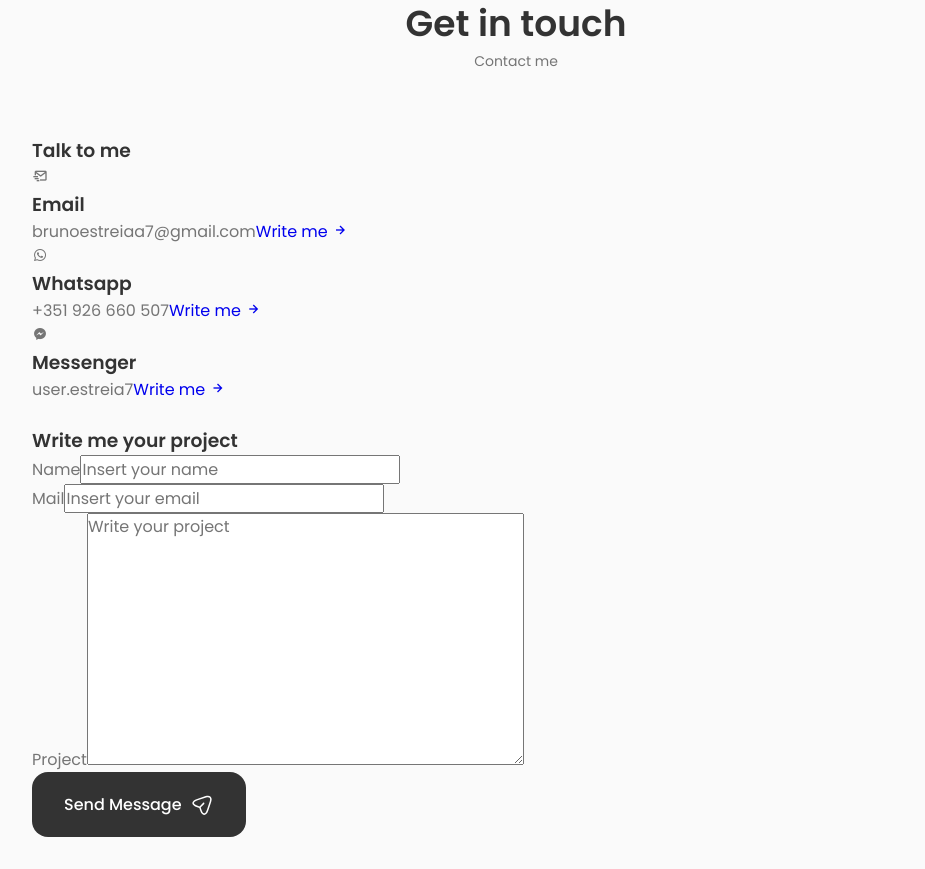
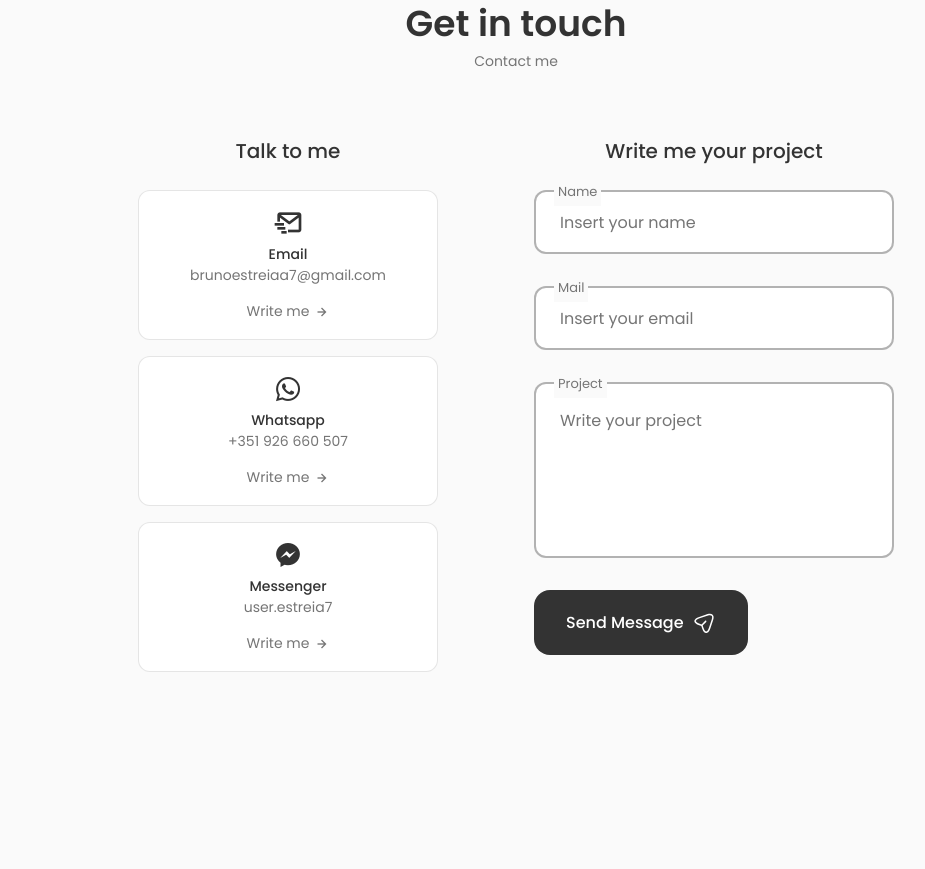
Before and after one commit to Estreia7/bruno-dev, a React (Create React App) app: page / in a window 1280 px wide. Shown: the part 3760-4629 px from the top of the page, without its empty margins (124-1049 px from the left). After the commit the page ends 4512 px from the top, so only its background shows below. Built offline with nearby package versions, Linux system fonts and the light colour scheme.

Commit message:
Contact styling

```diff
--- a/package.json
+++ b/package.json
@@ -3,9 +3,11 @@
   "version": "0.1.0",
   "private": true,
   "dependencies": {
+    "@emailjs/browser": "^3.10.0",
     "@testing-library/jest-dom": "^5.16.5",
     "@testing-library/react": "^13.4.0",
     "@testing-library/user-event": "^13.5.0",
+    "emailjs-com": "^3.2.0",
     "react": "^18.2.0",
     "react-dom": "^18.2.0",
     "react-scripts": "5.0.1",
--- a/src/components/contact/Contact.jsx
+++ b/src/components/contact/Contact.jsx
@@ -1,7 +1,23 @@
-import React from "react";
+import React, { useRef } from "react";
+import emailjs from "@emailjs/browser";
+
 import "./contact.css";
 
 const Contact = () => {
+  const form = useRef();
+
+  const sendEmail = (e) => {
+    e.preventDefault();
+
+    emailjs.sendForm(
+      "service_t8b4c1b",
+      "template_pxivbl8",
+      form.current,
+      "1rFSj3N3dACvQXGEp"
+    );
+    e.target.reset();
+  };
+
   return (
     <section className="contact section" id="contact">
       <h2 className="section__title">Get in touch</h2>
@@ -61,7 +77,7 @@
         <div className="contact__content">
           <h3 className="contact__title">Write me your project</h3>
 
-          <form className="contact__form">
+          <form ref={form} onSubmit={sendEmail} className="contact__form">
             <div className="contact__form-div">
               <label className="contact__form-tag">Name</label>
               <input
@@ -82,7 +98,7 @@
               />
             </div>
 
-            <div className="contact__form-div">
+            <div className="contact__form-div contact__form-area">
               <label className="contact__form-tag">Project</label>
               <textarea
                 name="project"
--- a/src/components/contact/contact.css
+++ b/src/components/contact/contact.css
@@ -0,0 +1,140 @@
+.contact__container{
+    grid-template-columns: repeat(2, max-content);
+    justify-content: center;
+    column-gap: 6rem;
+    padding-bottom: 3rem;
+}
+
+.contact__title{
+    text-align: center;
+    font-size: var(--h3-font-size);
+    font-weight: var(--font-medium);
+    margin-bottom: var(--mb-1-5);
+}
+
+.contact__info{
+    display: grid;
+    row-gap: 1rem;
+    grid-template-columns: 300px;
+}
+
+.contact__card{
+    background-color: var(--container-color);
+    border: 1px solid rgba(0, 0, 0, 0.1);
+    padding: 1rem;
+    border-radius: 0.75rem;
+    text-align: center;
+}
+.contact__card-icon {
+    font-size:  2rem;
+    color: var(--title-color);
+    margin-bottom: var(--mb-0-25);
+}
+
+.contact__card-title,.contact__card-data{
+    font-size: var(--small-font-size);
+}
+.contact__card-title{
+    font-weight: var(--font-medium);
+}
+.contact__card-data{
+    display: block;
+    margin-bottom: var(--mb-0-75);
+}
+.contact__button{
+    color: var(--text-color);
+    font-size: var(--small-font-size);
+    display: inline-flex;
+    align-items: center;
+    justify-content: center;
+    column-gap: 0.25rem;
+}
+
+.contact__button-icon{
+    font-size: 1rem;
+    transition: 0.3s;
+}
+
+.contact__button:hover .contact__button-icon{
+    transform: translate(0.25rem);
+}
+
+.contact__form{
+    width: 360px;
+}
+
+.contact__form-div{
+    position: relative;
+    margin-bottom: var(--mb-2);
+    height: 4rem;
+}
+
+.contact__form-input{
+    position: absolute;
+    top: 0;
+    left: 0;
+    width: 100%;
+    height: 100%;
+    border: 2px solid rgba(0, 0, 0, 0.3);
+    color: var(--text-color);
+    outline: none;
+    border-radius: 0.75rem;
+    padding: 1.5rem;
+    z-index: 1;
+}
+
+.contact__form-tag{
+    position: absolute;
+    top: -0.75rem;
+    left: 1.25rem;
+    font-size: var(--smaller-font-size);
+    padding: 0.25rem;
+    background-color: var(--body-color);
+    z-index: 10;
+}
+
+.contact__form-area{
+    height: 11rem;
+}
+
+.contact__form-area textarea {
+    resize: none;
+}
+
+/*=============== BREAKPOINTS ===============*/
+/* For large devices */
+@media screen and (max-width: 992px) {
+    .contact__containr{
+        column-gap: 3rem;
+    }
+  }
+
+  /* For medium devices */
+  @media screen and (max-width: 768px) {
+    .contact__container{
+        grid-template-columns: 1fr;
+        row-gap: 3rem;
+    }
+    .contact__info{
+        justify-content: center;
+    }
+
+    .contact__form{
+        margin: 0 auto;
+    }
+  }
+
+  @media screen and (max-width: 576px) {
+    .contact__info{
+        grid-template-columns: 1fr;
+    }
+
+    .contact__form {
+        width: 100%;
+    }
+  }
+
+  /* For small devices */
+  @media screen and (max-width: 350px) {
+
+  }
```
Also changed, not shown: 1 other file (tests, documents, lock files or other folders).
